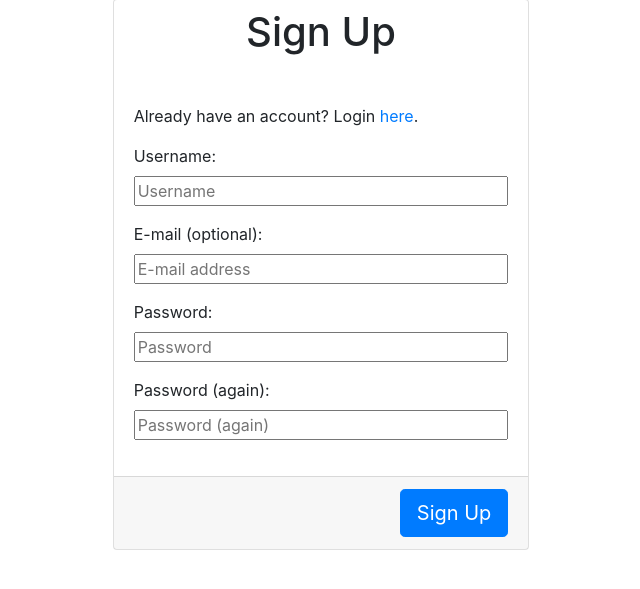
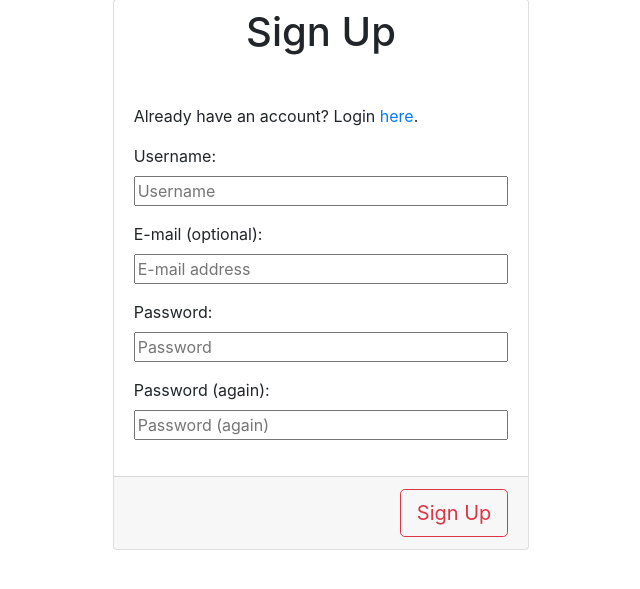
Before and after one commit to arviesan24/work-order, a Django app: page /user-accounts/signup/ in a window 1280 px wide. Shown: the part 73-662 px from the top of the page, without its empty margins (319-959 px from the left). Run offline with Django 3.2, Linux system fonts and the light colour scheme; some libraries are stand-ins or nearby versions.

Commit message:
Change signup button to outline danger

```diff
--- a/accounts/templates/accounts/signup.html
+++ b/accounts/templates/accounts/signup.html
@@ -33,5 +33,5 @@
 {% endblock form %}
 
 {% block card-footer %}
-<input class="btn btn-primary btn-lg float-right" form="signup-form" type="submit" value="Sign Up" />
+<input class="btn btn-outline-danger btn-lg float-right" form="signup-form" type="submit" value="Sign Up" />
 {% endblock card-footer %}
```
